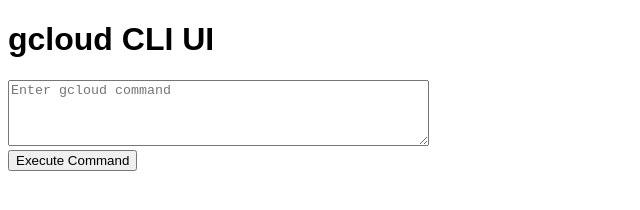
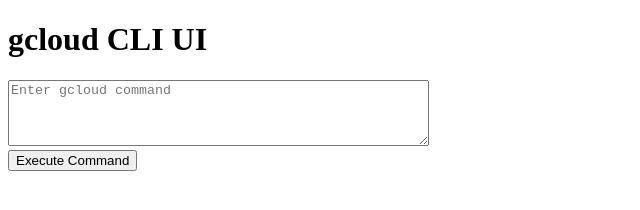
Before and after one commit to gkintc/gcloud-cli-app, a plain HTML site: page gcloudcli-app/frontend/index.html in a window 1280 px wide. Shown: the whole page, without its empty margins (0-640 px from the left). Drawn offline with Linux system fonts and the light colour scheme.

Commit message:
Update style.css

```diff
--- a/gcloudcli-app/frontend/style.css
+++ b/gcloudcli-app/frontend/style.css
@@ -1,3 +1,3 @@
 body {
-    font-family: Arial, sans-serif;
+    font-family: serif;
 }
```
